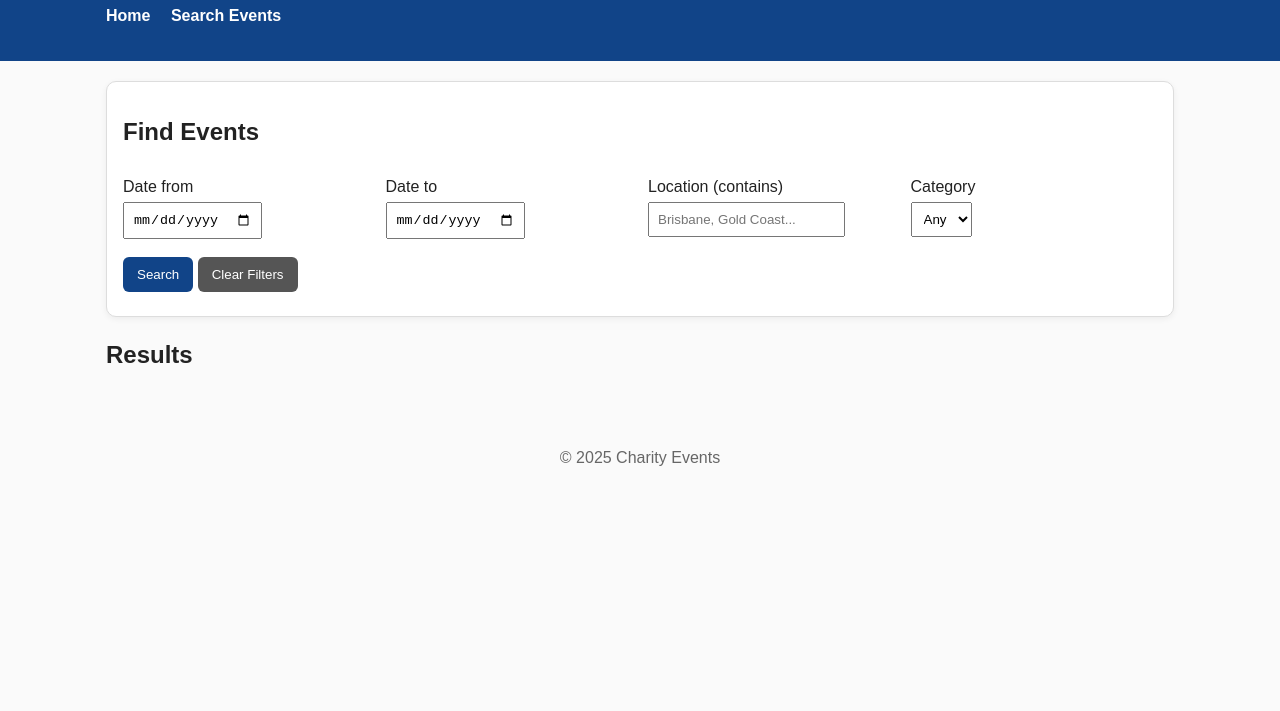
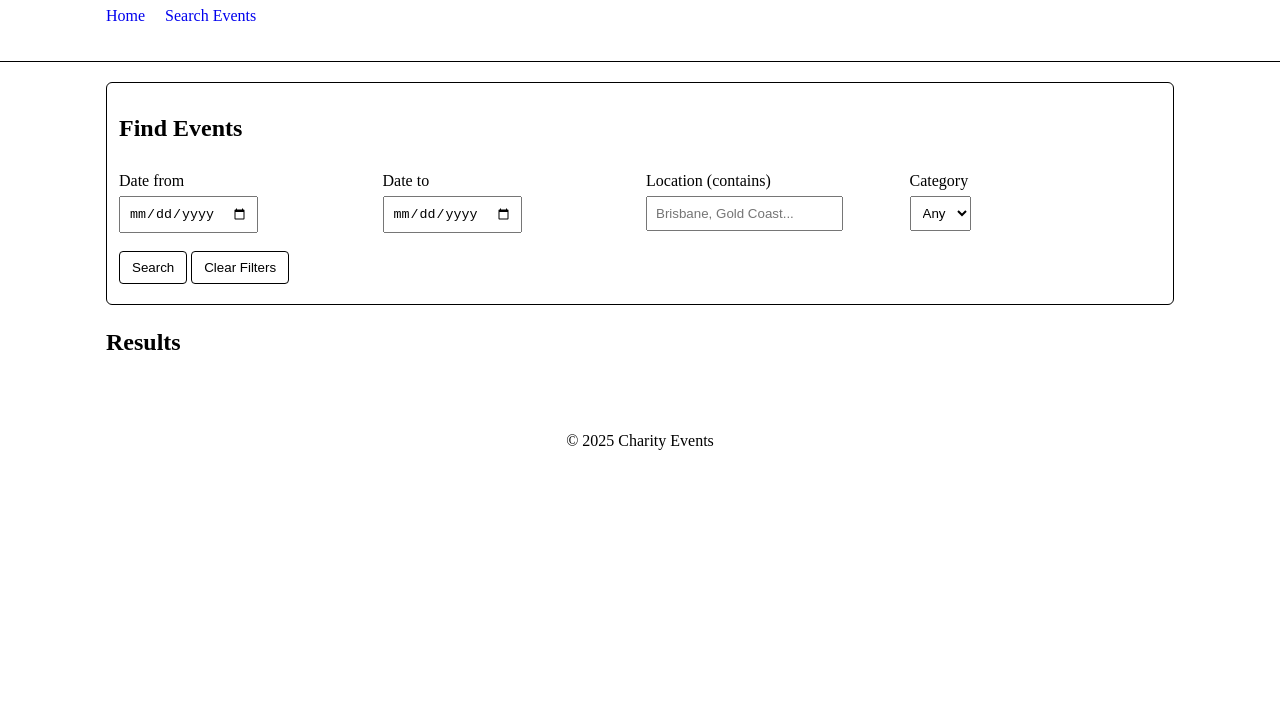
Before and after one commit to DAIJIAYANG/PROG2002-A2-charity-events, a plain HTML site: page client/search.html in a window 1280 px wide. Shown: the part 89-800 px from the top of the page. Drawn offline with Linux system fonts and the light colour scheme; no server answers.

Commit message:
Try to correct some mistakes

```diff
--- a/client/public/css/styles.css
+++ b/client/public/css/styles.css
@@ -1,18 +1,25 @@
 * { box-sizing: border-box; }
-body { font-family: Arial, sans-serif; margin: 0; background:#fafafa; color:#222; }
-header { background: #114488; color: #fff; padding: 16px; }
-nav a { color: #fff; margin-right: 16px; text-decoration: none; font-weight: bold; }
+body { margin: 0; }
+header { padding: 16px; border-bottom: 1px solid currentColor; }
+nav a { margin-right: 16px; text-decoration: none; }
+
 .container { max-width: 1100px; margin: 20px auto; padding: 0 16px; }
-.grid { display: grid; grid-template-columns: repeat(auto-fill, minmax(280px, 1fr)); gap: 16px; }
-.card { background:#fff; border:1px solid #ddd; border-radius:10px; padding:16px; box-shadow: 0 2px 6px rgba(0,0,0,0.06); }
-.card img { width:100%; height:160px; object-fit:cover; border-radius:8px; }
-.badge { display:inline-block; background:#eef; color:#114488; padding:2px 8px; border-radius:999px; font-size:12px; }
-footer { text-align:center; padding:24px; color:#666; }
-label { display:block; margin-top:12px; }
-input, select, button { padding:8px; margin-top:6px; }
-.btn { background:#114488; color:#fff; border:none; border-radius:6px; padding:10px 14px; cursor:pointer; }
-.btn.secondary { background:#555; }
-.alert { background:#fdecec; color:#b20000; padding:10px; border-radius:8px; margin:12px 0; border:1px solid #f5c2c2; }
-.success { background:#ecfdf0; color:#0f7a34; padding:10px; border-radius:8px; margin:12px 0; border:1px solid #b9e6c9; }
-.KPI { font-size: 13px; color:#444; }
-.small { font-size: 12px; color:#555; }
+
+.grid { display: grid; grid-template-columns: repeat(2, 1fr); gap: 12px; }
+
+.card { border: 1px solid currentColor; border-radius: 6px; padding: 12px; }
+.card img { width: 100%; height: auto; border-radius: 4px; }
+
+.badge { display: inline-block; padding: 2px 6px; border: 1px solid currentColor; border-radius: 4px; font-size: 12px; }
+
+footer { text-align: center; padding: 20px; }
+label { display: block; margin-top: 10px; }
+input, select, button { padding: 8px; margin-top: 6px; }
+
+.btn { background: none; color: inherit; border: 1px solid currentColor; border-radius: 4px; padding: 8px 12px; cursor: pointer; }
+.btn.secondary { background: none; }
+
+.alert, .success { padding: 8px; border: 1px solid currentColor; border-radius: 4px; }
+
+.KPI { font-size: 13px; }
+.small { font-size: 12px; }
```
Also changed, not shown: 1 other file.
